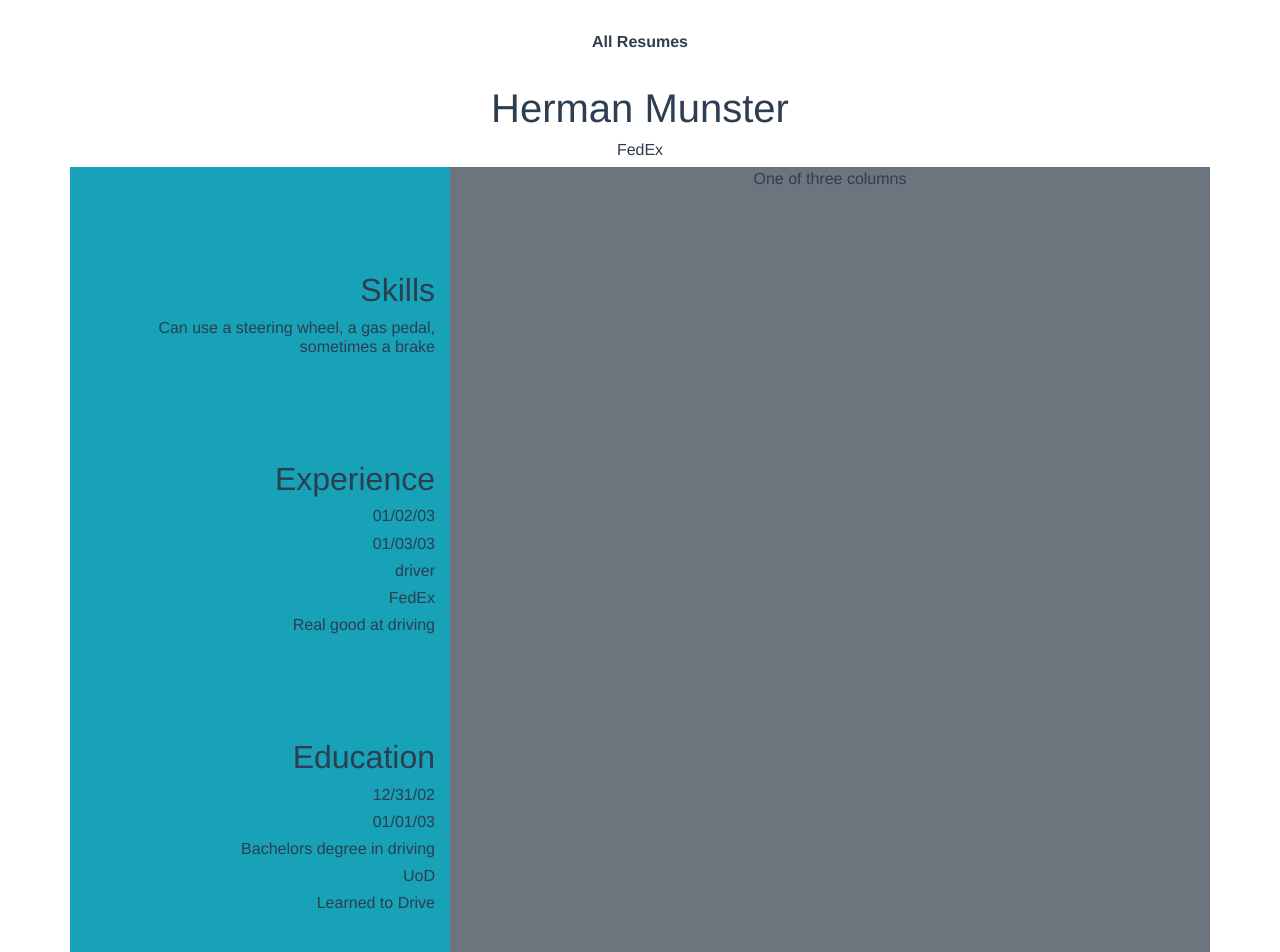
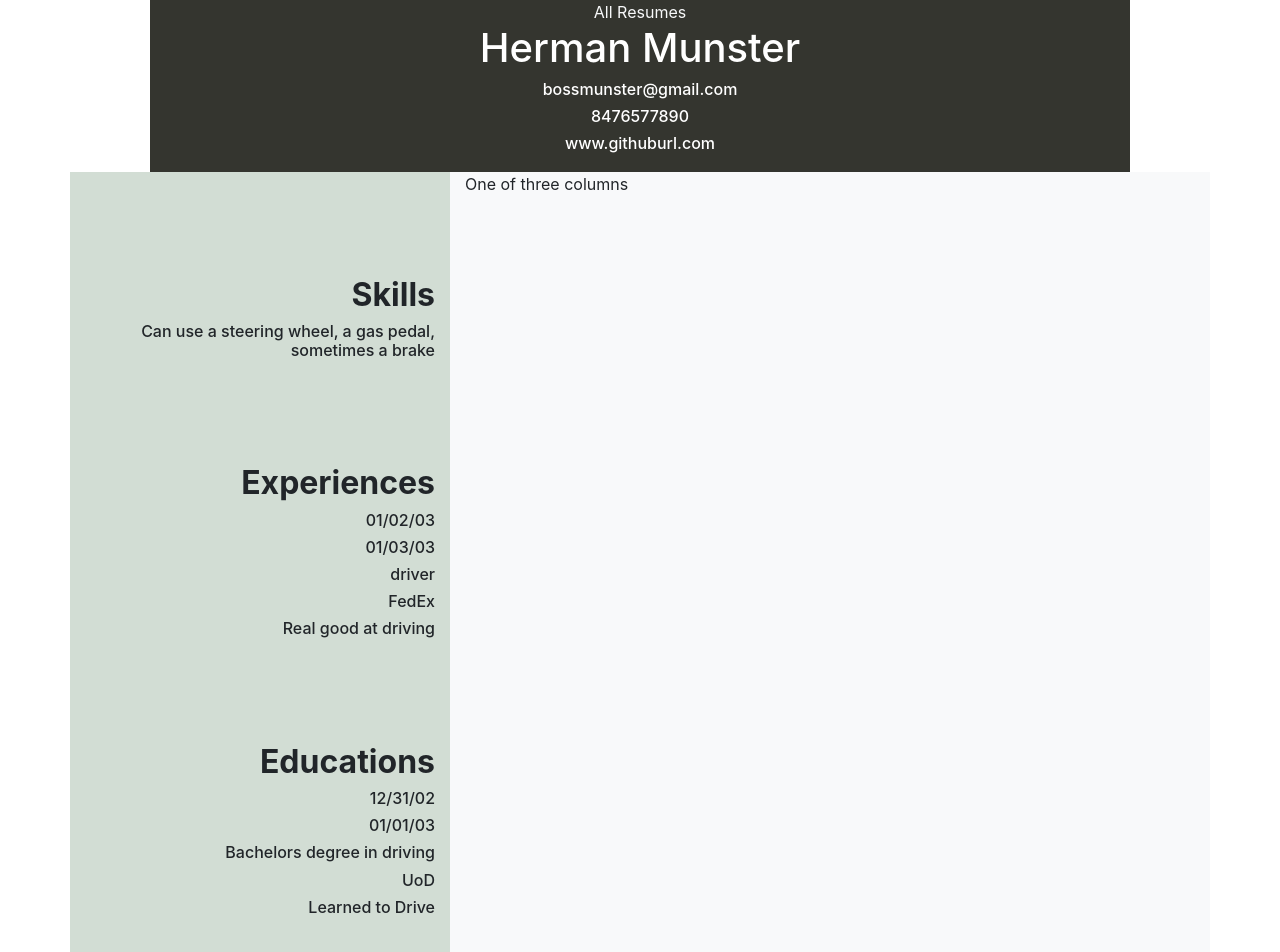
Before and after one commit to Ripster47/oniline_resume_vue, a Vue app: page /show in a window 1280 px wide. Shown: the top 952 px of the page. Built offline with nearby package versions, Linux system fonts and the light colour scheme.

Commit message:
background colors and json adjustment

```diff
--- a/public/main.css
+++ b/public/main.css
@@ -0,0 +1,19 @@
+.left-column{
+  background-color: #d2ddd4
+}
+
+.heading{
+  background-color: #34352f;
+  margin-left: 150px;
+  margin-right: 150px;
+  color: white;
+  padding-bottom: 10px;
+}
+
+.link-bar{
+  background-color: #34352f;
+  margin-left: 150px;
+  margin-right: 150px;
+  color: white;
+
+}
--- a/src/App.vue
+++ b/src/App.vue
@@ -1,30 +1,12 @@
 <template>
   <div id="app">
-    <div id="nav">
-      <router-link to="/">All Resumes</router-link>
+    <div id="nav" class="link-bar text-center">
+      <router-link class="text-light" to="/">All Resumes</router-link>
     </div>
     <router-view/>
   </div>
 </template>
 
 <style>
-#app {
-  font-family: 'Avenir', Helvetica, Arial, sans-serif;
-  -webkit-font-smoothing: antialiased;
-  -moz-osx-font-smoothing: grayscale;
-  text-align: center;
-  color: #2c3e50;
-}
-#nav {
-  padding: 30px;
-}
 
-#nav a {
-  font-weight: bold;
-  color: #2c3e50;
-}
-
-#nav a.router-link-exact-active {
-  color: #42b983;
-}
 </style>
--- a/src/views/ResumeShow.vue
+++ b/src/views/ResumeShow.vue
@@ -1,41 +1,45 @@
 <template>
-  <div class="resume-show">
+  <div class="resume-show bg-white">
+    <div class="heading text-center">
     <h1>{{ student[0].first_name}} {{ student[0].last_name }}</h1>
     <div>
-      <h6>{{ student[0].experience[0].company_name }}</h6>
+      <h6>{{ student[0].email }}</h6>
+      <h6>{{ student[0].phone_number }}</h6>
+      <h6>{{ student[0].github_url }}</h6>
+    </div>
     </div>
       <div class="container">
         <div class="row">
 
-          <div class="col-4 bg-info">
+          <div class="left-column col-4">
             <h2 class="pt-5"></h2>
-            <h2 class="text-right pt-5">Skills</h2>
+            <h2 class="text-right pt-5 font-weight-bold">Skills</h2>
             <div>
               <h6 class="text-right">{{student[0].skills[0].skill}}</h6>
             </div>
             <div class="pb-5"></div>
             <div class="pb-5"></div>
-            <h2 class="text-right">Experience</h2>
+            <h2 class="text-right font-weight-bold">Experiences</h2>
             <div>
-              <h6 class="text-right">{{student[0].experience[0].start_date}}</h6>
-              <h6 class="text-right">{{student[0].experience[0].end_date}}</h6>
-              <h6 class="text-right">{{student[0].experience[0].job_title}}</h6>
-              <h6 class="text-right">{{student[0].experience[0].company_name}}</h6>
-              <h6 class="text-right">{{student[0].experience[0].details}}</h6>
+              <h6 class="text-right">{{student[0].experiences[0].start_date}}</h6>
+              <h6 class="text-right">{{student[0].experiences[0].end_date}}</h6>
+              <h6 class="text-right">{{student[0].experiences[0].job_title}}</h6>
+              <h6 class="text-right">{{student[0].experiences[0].company_name}}</h6>
+              <h6 class="text-right">{{student[0].experiences[0].details}}</h6>
             </div>
             <div class="pb-5"></div>
             <div class="pb-5"></div>
-            <h2 class="text-right">Education</h2>
+            <h2 class="text-right font-weight-bold">Educations</h2>
             <div>
-              <h6 class="text-right">{{student[0].education[0].start_date}}</h6>
-              <h6 class="text-right">{{student[0].education[0].end_date}}</h6>
-              <h6 class="text-right">{{student[0].education[0].degree}}</h6>
-              <h6 class="text-right">{{student[0].education[0].university_name}}</h6>
-              <h6 class="text-right">{{student[0].education[0].details}}</h6>
+              <h6 class="text-right">{{student[0].educations[0].start_date}}</h6>
+              <h6 class="text-right">{{student[0].educations[0].end_date}}</h6>
+              <h6 class="text-right">{{student[0].educations[0].degree}}</h6>
+              <h6 class="text-right">{{student[0].educations[0].university_name}}</h6>
+              <h6 class="text-right">{{student[0].educations[0].details}}</h6>
             </div>
             <div class="pb-5"></div>
             <div class="pb-5"></div>
-            <h2 class="text-right">Capstone</h2>
+            <h2 class="text-right font-weight-bold">Capstone</h2>
             <div>
               <h6 class="text-right">{{student[0].capstone[0].name}}</h6>
               <h6 class="text-right">{{student[0].capstone[0].description}}</h6>
@@ -43,9 +47,10 @@
             </div>
           </div>
 
-          <div class="col-8 bg-secondary">
+          <div class="col-8 bg-light">
             One of three columns
           </div>
+
         </div>
       </div>
     </div>
@@ -99,7 +104,7 @@ export default {
                       "online_resume_url": "www.onlineresumeurl.com",
                       "github_url": "www.githuburl.com",
                       "photo": "https://i.ebayimg.com/images/g/wd8AAOxy4kpQ~uGQ/s-l300.jpg",
-                      "experience": [
+                      "experiences": [
                                      {
                                        "student_id": "#",
                                        "start_date": "01/02/03",
@@ -109,7 +114,7 @@ export default {
                                        "details": "Real good at driving"
                                      }
                       ],
-                      "education":[
+                      "educations":[
                                   {
                                     "student_id": "#",
                                     "start_date": "12/31/02",
```
